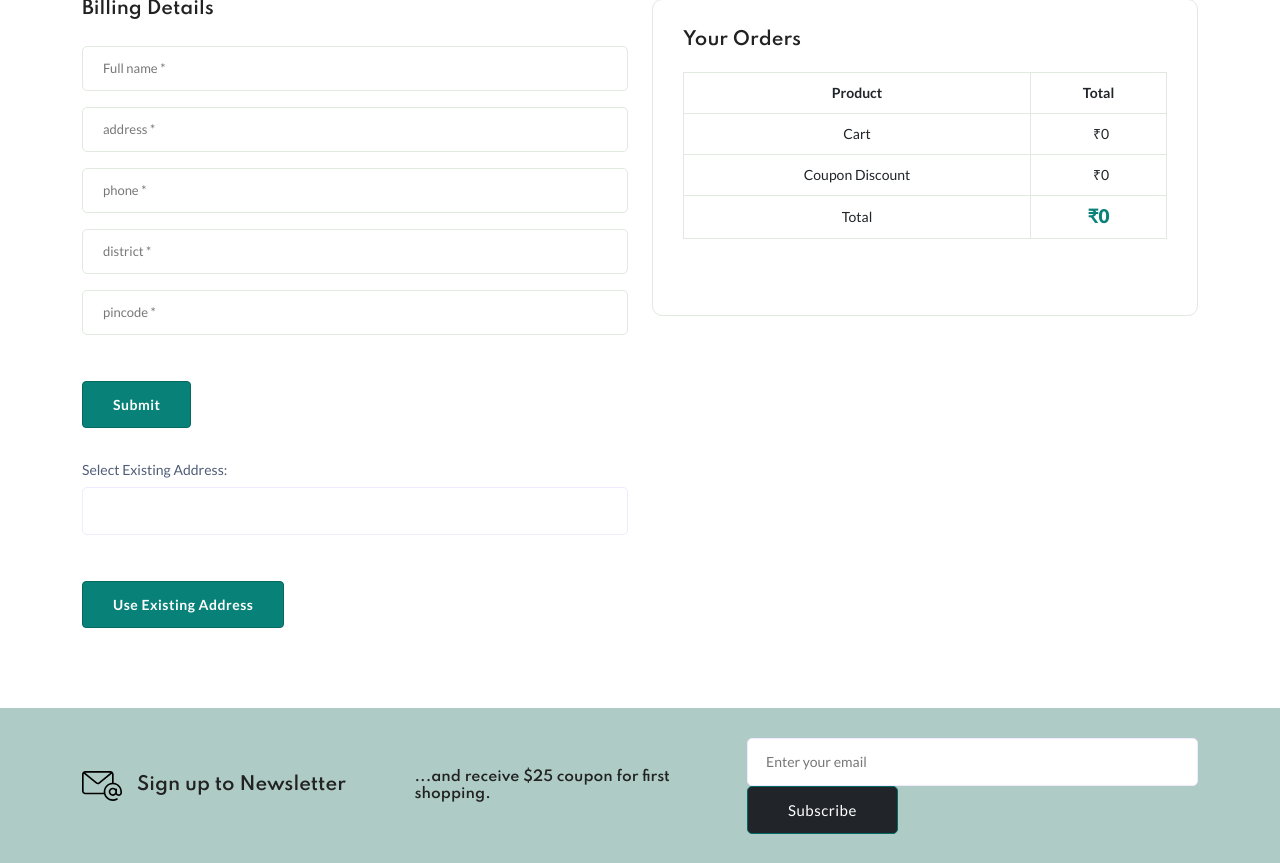
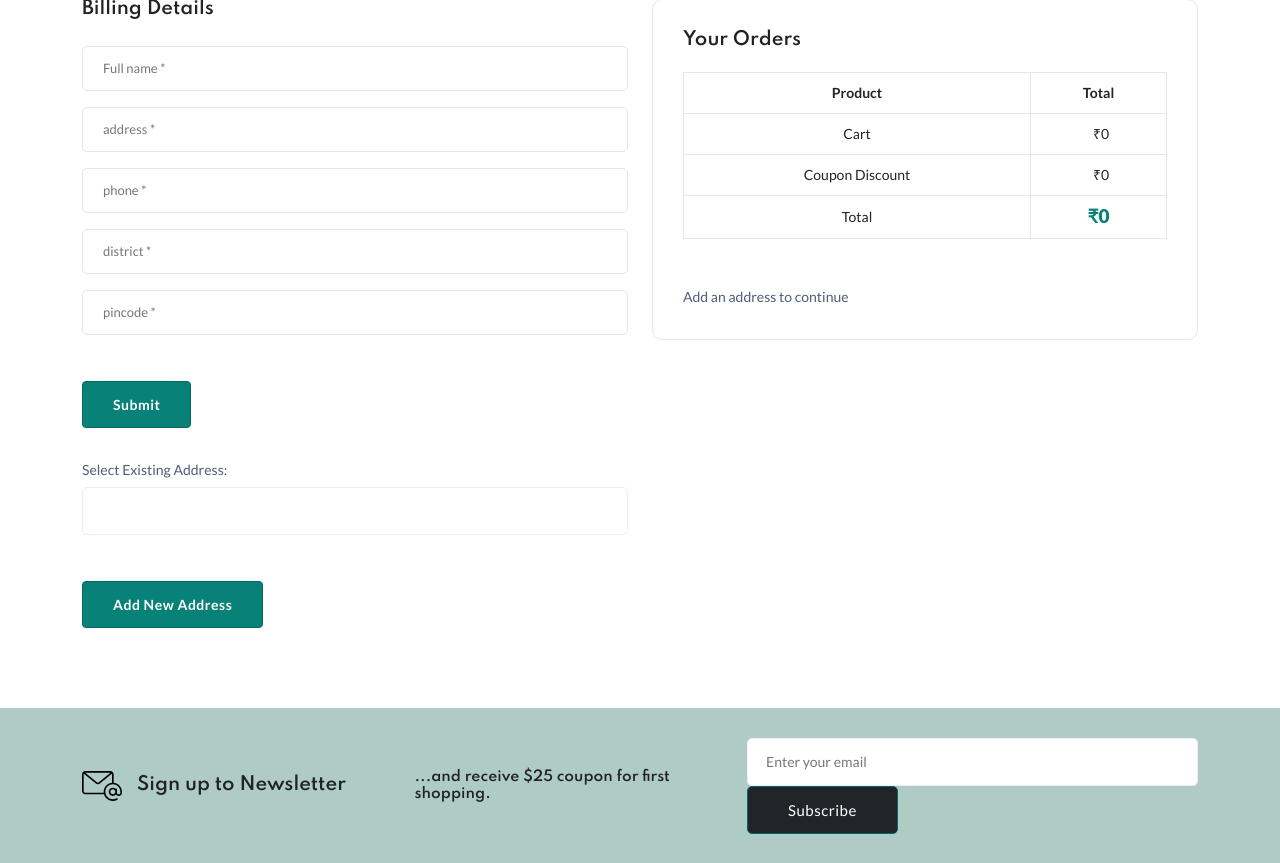
Before and after one commit to Shraavana/milestones, a Django app: page /checkout/checkout/ in a window 1280 px wide. Shown: the part 328-1191 px from the top of the page. Run offline with Django 5.2, Linux system fonts and the light colour scheme; the visitor is signed in with stand-in values (Sample User, id 1); data comes from the database, SQL or seed files in the repository; data that the repository does not hold is empty; some libraries are stand-ins or nearby versions.

Commit message:
completed my entire project

```diff
--- a/adminhome/views.py
+++ b/adminhome/views.py
@@ -1028,3 +1028,5 @@ def popular_categories(request):
     context = {'products': best_seller_categories}
 
     return render(request, 'adminhome/popular_categories.html', context)
+
+############################################################THE END################################################################################
--- a/mileapp/views.py
+++ b/mileapp/views.py
@@ -62,7 +62,6 @@ def user_index(request):
     if request.session.get('order_placed', False):
         del request.session['order_placed']
         print(products)
-        messages.success(request, 'Order placed successfully!')
         return redirect('indexuser:user_index')
 
     context = {
@@ -571,7 +570,7 @@ def add_to_cart(request):
             cart_item.total = product.price * cart_item.quantity
             cart_item.save()
         except CartItem.DoesNotExist:
-            item, created = CartItem.objects.get_or_create(user=user, product=product,address=address.get_address(), defaults={'is_deleted': False})
+            item, created = CartItem.objects.get_or_create(user=user, product=product,address=(address.get_address() if address else None) , defaults={'is_deleted': False})
             item.quantity = qty
             item.total = product.price * qty
             item.save()
@@ -866,7 +865,7 @@ def add_address(request):
             address=form.save(commit=False)
             address.users = request.user
             address.save()
-            return redirect('user_account')
+            return redirect('indexuser:user_account')
     else:
         form=AddressForm()
     context={
--- a/milestone/settings.py
+++ b/milestone/settings.py
@@ -161,3 +161,4 @@ EMAIL_USE_TLS=True
 #
 RAZORPAY_API_KEY = config('RAZORPAY_API_KEY')
 RAZORPAY_API_SECRET =config('RAZORPAY_API_SECRET')
+###########################################################THE END##########################################################################
--- a/payment/models.py
+++ b/payment/models.py
@@ -25,7 +25,7 @@ class CartItem(models.Model):
     quantity = models.PositiveIntegerField(default=1)
     total=models.BigIntegerField(null=True)
     timestamp = models.DateTimeField(default=timezone.now,null=True)
-    address = models.TextField(null=True)
+    address = models.TextField(null=True, blank=True)
     coupon=models.ForeignKey(Coupon, on_delete=models.SET_NULL, null=True, blank=True)
     is_deleted = models.BooleanField(default=False)
 
--- a/payment/views.py
+++ b/payment/views.py
@@ -212,62 +212,7 @@ from .forms import AddressForm
 @never_cache
 @cache_control(no_cache=True, must_revalidate=True, no_store=True)
 @login_required(login_url='user_login')
-# def checkout(request):
-#     user = request.user
-#     items = CartItem.objects.filter(user=user, is_deleted=False)
-#     user_addresses = Address.objects.filter(users=request.user)
 
-#     address_form = AddressForm(request.POST or None)
-#     cart = CartItem.objects.filter(user=request.user).first()
-#     cartval = CartItem.objects.filter(user=request.user)
-#     total = 0
-#     for i in cartval:
-#         total += i.get_subtotal()
-
-#     # Fetch the wallet information
-#     wallet, _ = Wallet.objects.get_or_create(user=user, defaults={'balance': 0})
-
-#     if request.session.get('order_placed', False):
-#         del request.session['order_placed']
-#         return redirect('indexuser:user_index')
-
-#     if request.method == 'POST':
-#         if 'use_existing_address' in request.POST:
-#             selected_address_id = request.POST.get('existing_address')
-#             selected_address = get_object_or_404(Address, id=selected_address_id)
-#             return render(request, 'payment/payment.html', {
-#                 'selected_address': selected_address,
-#                 'items': items,
-#                 'total': total - (cart.coupon.discount * 100)//2 if cart and cart.coupon else total,
-#                 'wallet': wallet,  # Pass the wallet information to the payment page
-#             })
-
-#         elif address_form.is_valid():
-#             address_instance = address_form.save(commit=False)
-#             address_instance.users = request.user
-#             address_instance.save()
-#             CartItem.objects.filter(user=user, is_deleted=False).update(address=address_instance)
-#             return render(request, 'payment/payment.html', {
-#                 'new_address': address_instance,
-#                 'items': items,
-#                 'coupon': cart.coupon,
-#                 'total': total - (cart.coupon.discount * 100)//2 if cart and cart.coupon else total,
-#                 'cart_subtotal': total,
-#                 'wallet': wallet,  # Pass the wallet information to the payment page
-#             })
-
-#     # Apply discount if cart has a coupon
-#     if cart and cart.coupon:
-#         total -= (cart.coupon.discount * 100)//2
-
-#     return render(request, 'payment/checkout.html', {
-#         'user_addresses': user_addresses,
-#         'items': items,
-#         'coupon': cart.coupon if cart else None,
-#         'total': total - (cart.coupon.discount * 100)//2 if cart and cart.coupon else total,
-#         'cart_subtotal': total,
-#         'wallet': wallet,  # Pass the wallet information to the checkout page
-#     })
 def checkout(request):
     user = request.user
     items = CartItem.objects.filter(user=user, is_deleted=False)
@@ -321,7 +266,8 @@ def checkout(request):
                 'wallet_button_disabled': wallet_button_disabled,
                 'wallet': wallet,
             })
-
+    if not user_addresses:
+        messages.warning(request, 'Add an address to continue')
     return render(request, 'payment/checkout.html', {
         'user_addresses': user_addresses,
         'items': items,
@@ -329,6 +275,7 @@ def checkout(request):
         'totals': totals,
         'discounts': discounts,
         'wallet': wallet,
+        'check_address' : user_addresses[0] if user_addresses else None,
     })
 
 #=========================================================payment with razorpay============================================================================
@@ -543,3 +490,7 @@ def invoice(request,order_id,total=0):
     }
 
     return render(request,'payment/invoice.html',context)
+
+
+
+##########################################################THE END#######################################################################
--- a/templates/payment/checkout.html
+++ b/templates/payment/checkout.html
@@ -99,8 +99,13 @@
                         </div>
 
                         <div class="form-group mb-30">
+                            {% if check_address %}
                             <button href="{% url 'pay:payment' %}" class="btn btn-fill-out btn-block mt-30">Use Existing Address</button>
+                            {% endif %}
+
+                            <a  href="{% url 'indexuser:add_address' %}" class="btn btn-fill-out btn-block mt-30">Add New Address</a>
                         </div>
+
                 </div>
 
 
--- a/templates/userhome/base.html
+++ b/templates/userhome/base.html
@@ -7,7 +7,7 @@
 <!-- Mirrored from wp.alithemes.com/html/evara/evara-frontend/page-login-register.html by HTTrack Website Copier/3.x [XR&CO'2014], Sun, 01 Aug 2021 15:26:06 GMT -->
 <head>
     <meta charset="utf-8">
-    <title>Evara - eCommerce HTML Template</title>
+    <title>Milestone</title>
     <meta http-equiv="x-ua-compatible" content="ie=edge">
     <meta name="description" content="">
     <meta name="viewport" content="width=device-width, initial-scale=1">
```
Also changed, not shown: templates/payment/invoice.html (+1 -7 lines), templates/payment/base.html (line endings or trailing spaces).
